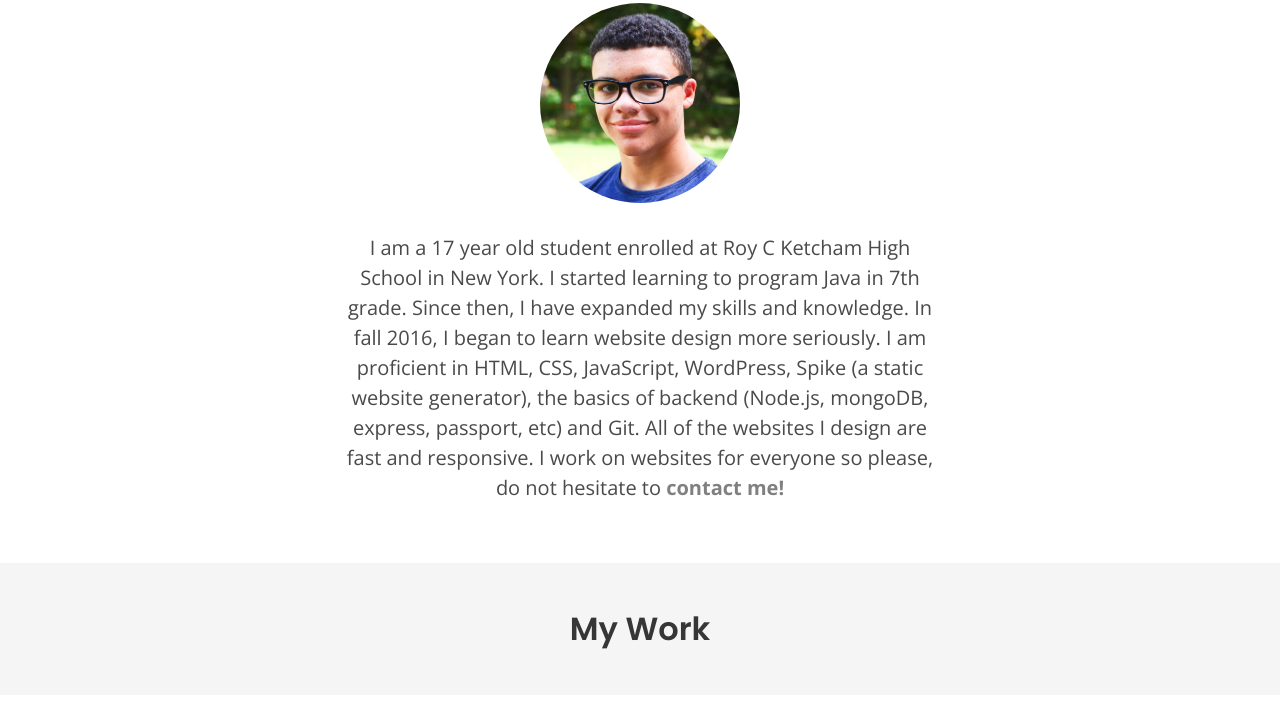
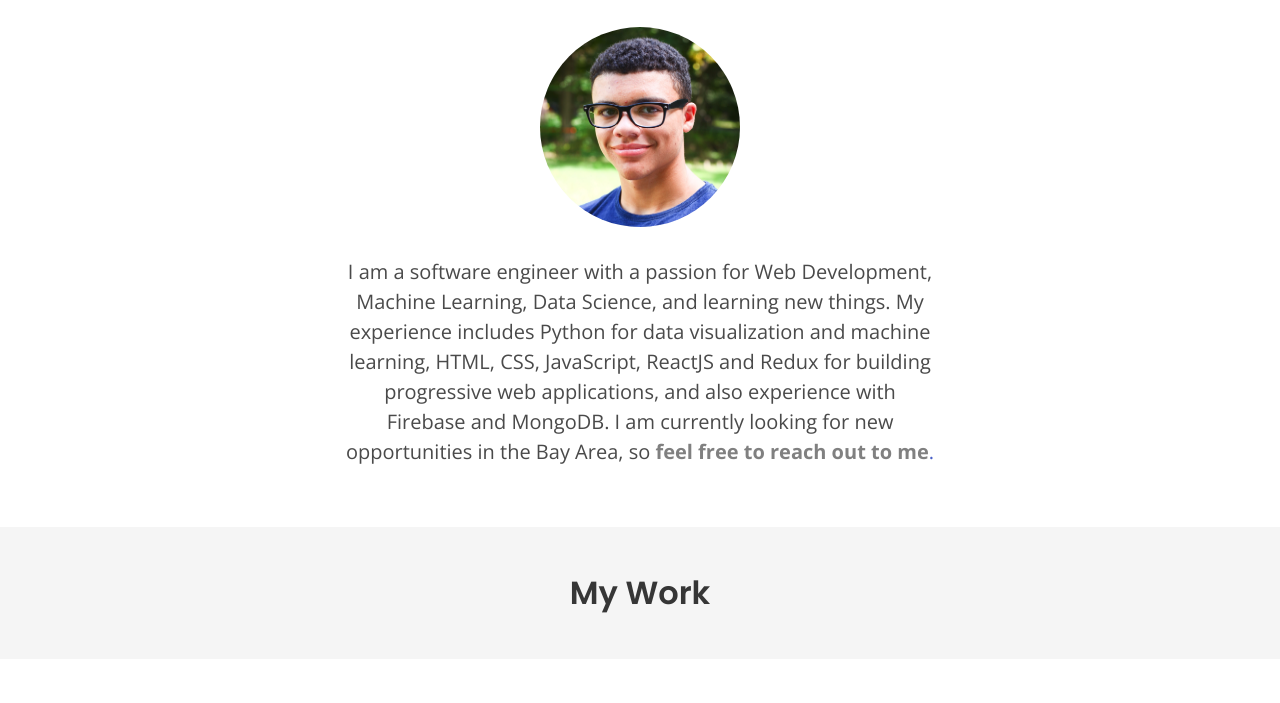
Before and after one commit to ASmithStudent/PortfolioV2, a website: page index.html in a window 1280 px wide. Shown: the part 937-1640 px from the top of the page. Drawn offline with nearby package versions, Linux system fonts and the light colour scheme.

Commit message:
Update Bio

```diff
--- a/index.html
+++ b/index.html
@@ -1,4 +1,4 @@
-<!DOCTYPE html>
+8<!DOCTYPE html>
 <html lang="en">
 
 <head>
@@ -48,8 +48,8 @@
   </div>
 
   <div id="blurb">
-    <p>I am a 17 year old student enrolled at Roy C Ketcham High School in New York. I started learning to program Java in 7th grade. Since then, I have expanded my skills and knowledge. In fall 2016, I began to learn website design more seriously. I am proficient in HTML, CSS, JavaScript, WordPress, Spike (a static website generator), the basics of backend (Node.js, mongoDB, express, passport, etc) and Git. All of the websites I design are fast and responsive. I work on websites for everyone so please, do not hesitate to <a href="mailto:asmithwebdesigns@gmail.com">
-        <span class="black-link">contact me!</span></a>
+    <p>I am a software engineer with a passion for Web Development, Machine Learning, Data Science, and learning new things. My experience includes Python for data visualization and machine learning, HTML, CSS, JavaScript, ReactJS and Redux for building progressive web applications, and also experience with Firebase and MongoDB. I am currently looking for new opportunities in the Bay Area, so <a href="mailto:agesmith52@gmail.com">
+        <span class="black-link">feel free to reach out to me</span>.</a>
     </p>
   </div>
 
@@ -67,15 +67,6 @@
     </div>
   </section>
 
-  <!-- <div class="column is-one-third is-3by2 work-section">
-        <div class="columns">
-          <div class="column has-text-centered">
-            <h1 class="subtitle website-name">The Next Step Coaching</h1>
-            <p class="is-size-7"><b>WIP</b> HTML, CSS, Netlify, GitHub, Node Package Manager</p>
-          </div>
-        </div>
-        <a href="#" target="_blank"><img class="picture-anim" src="img/TheNextStep.jpg" alt="The Next Step Coaching"></a>
-      </div> -->
 
   <section class="section" id="works">
     <div class="columns">
```
